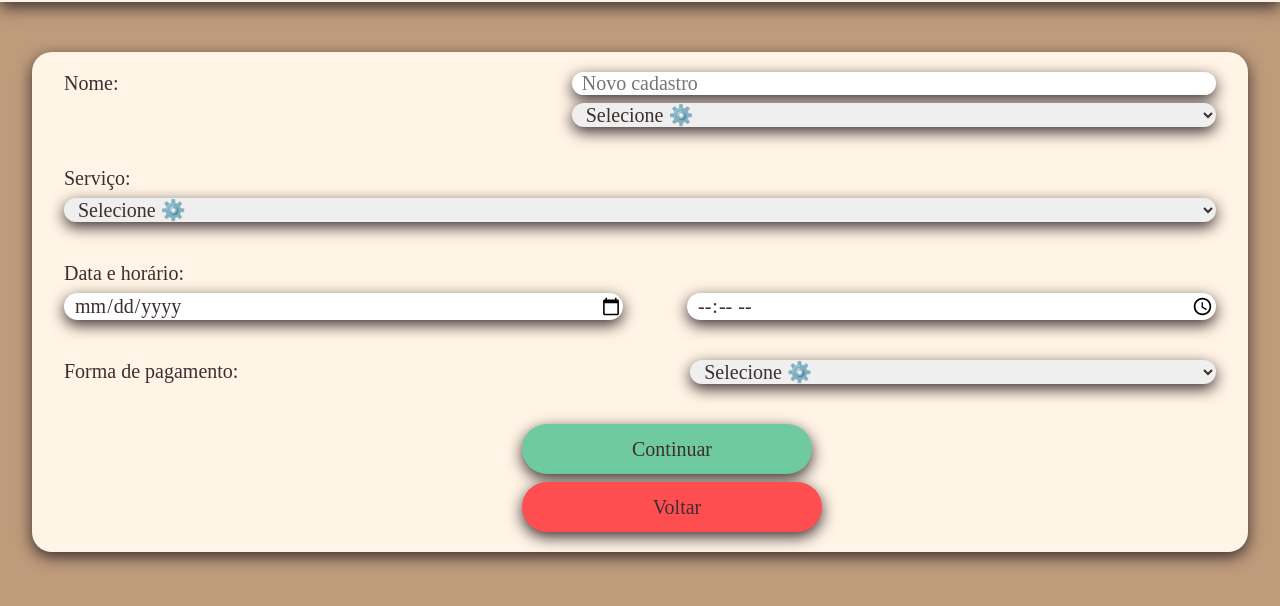
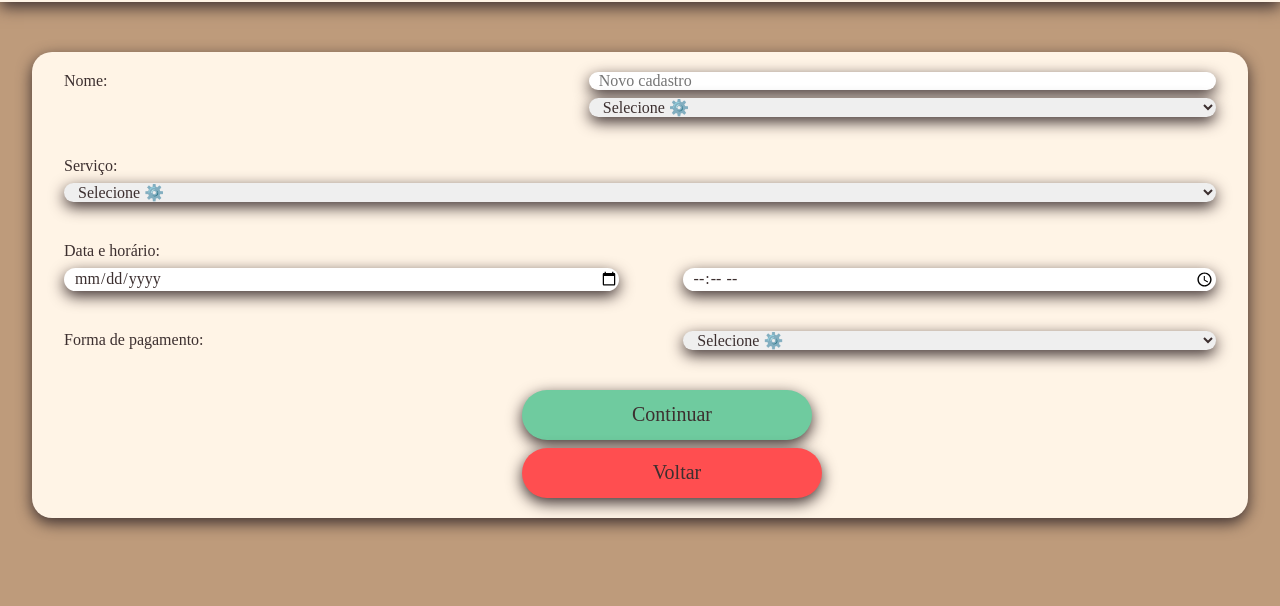
Before and after one commit to Suunn12/Beauty-Sal-o, a plain HTML site: page html/Beauty_NS.html in a window 1280 px wide. Shown: the part 88-694 px from the top of the page. Drawn offline with nearby package versions, Linux system fonts and the light colour scheme; no server answers; a web font is replaced by a local one.

Commit message:
Update Beauty.css

```diff
--- a/css/Beauty.css
+++ b/css/Beauty.css
@@ -69,7 +69,7 @@ body{
 	grid-row-start: 1;
 	grid-row-end: 2;
 	font-family: Montserrat_Alternates;
-	font-size: 20px;
+	font-size: 16px;
 	color: #3c2f2f;
 }
 
@@ -79,7 +79,7 @@ body{
 	grid-row-start: 1;
 	grid-row-end: 2;
 	font-family: Montserrat;
-	font-size: 20px;
+	font-size: 16px;
 	color: #3c2f2f;
 	-border: none;
 	border-radius: 50px;
@@ -93,7 +93,7 @@ body{
 	grid-row-start: 2;
 	grid-row-end: 3;
 	font-family: Montserrat;
-	font-size: 20px;
+	font-size: 16px;
 	color: #3c2f2f;
 	border: none;
 	border-radius: 50px;
@@ -107,7 +107,7 @@ body{
 	grid-row-start: 2;
 	grid-row-end: 3;
 	font-family: Montserrat;
-	font-size: 20px;
+	font-size: 16px;
 	color: #3c2f2f;
 	border: none;
 	border-radius: 50px;
```
